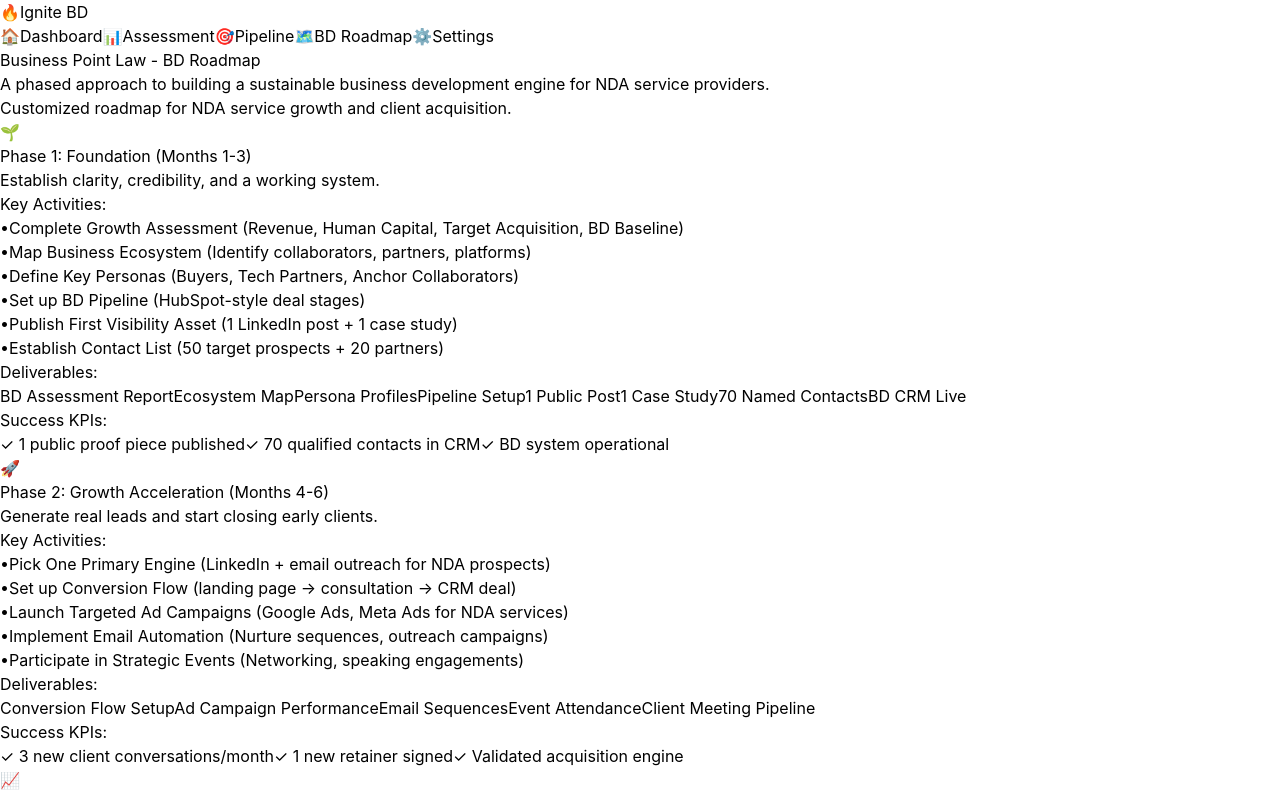
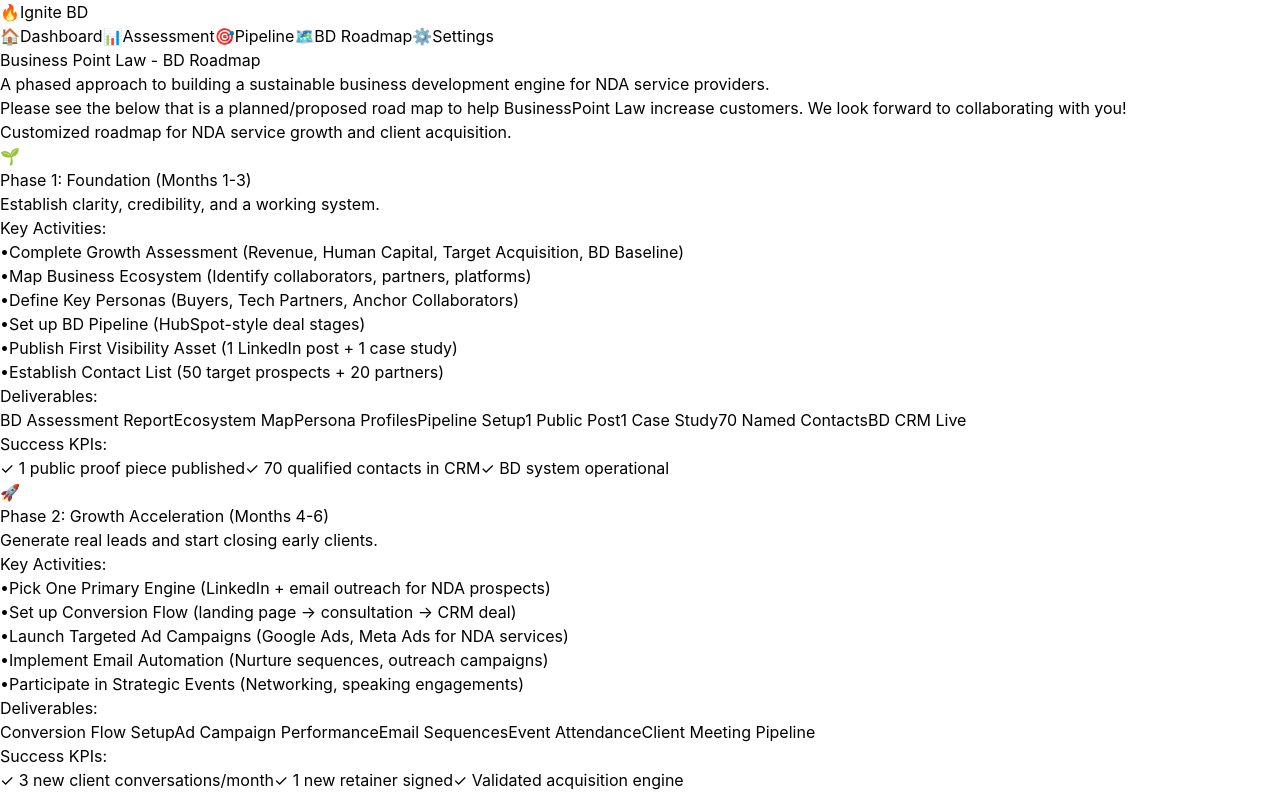
Before and after one commit to Ignite-Strategies/ignitebd-frontend, a React (Vite) app: page /businesspoint-law-proposal in a window 1280 px wide. Shown: the top 794 px of the page. Built offline with nearby package versions, Linux system fonts and the light colour scheme.

Commit message:
Add exact collaboration message for BusinessPointLaw proposal

```diff
--- a/src/pages/BusinessPointLawProposal.jsx
+++ b/src/pages/BusinessPointLawProposal.jsx
@@ -119,10 +119,15 @@
         <div className="bg-white rounded-2xl shadow-lg p-8 mb-8">
             <div className="text-center mb-8">
             <h1 className="text-4xl font-bold text-gray-900 mb-4">Business Point Law - BD Roadmap</h1>
-            <p className="text-xl text-gray-600">
+            <p className="text-xl text-gray-600 mb-4">
               A phased approach to building a sustainable business development engine for NDA service providers.
             </p>
-            <p className="text-sm text-gray-500 mt-2">
+            <div className="bg-blue-50 border border-blue-200 rounded-lg p-4 mb-4">
+              <p className="text-gray-800 font-medium">
+                Please see the below that is a planned/proposed road map to help BusinessPoint Law increase customers. We look forward to collaborating with you!
+              </p>
+            </div>
+            <p className="text-sm text-gray-500">
               Customized roadmap for NDA service growth and client acquisition.
             </p>
           </div>
```
